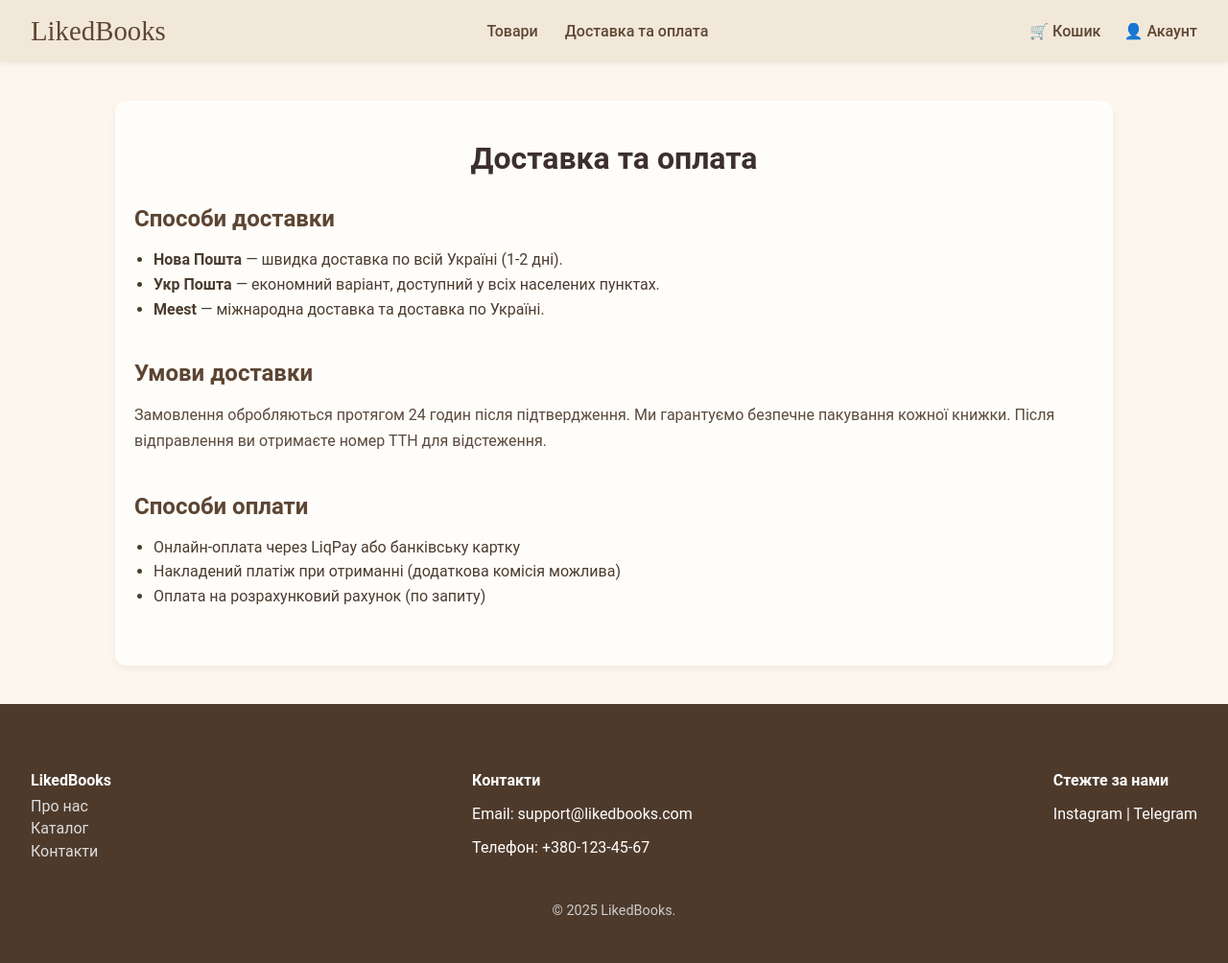
After one commit to shevchenko-nikita/bookstore, a Django app: page /delivery in a window 1280 px wide. The commit adds this page. Shown: the whole page at 96% size. Run offline with Django 4.2, Linux system fonts and the light colour scheme.

Commit message:
add delivery info

```diff
--- /dev/null
+++ b/products/templates/products/delivery.html
@@ -0,0 +1,46 @@
+{% load static %}
+<!DOCTYPE html>
+<html lang="uk">
+<head>
+  <meta charset="UTF-8" />
+  <title>Доставка та оплата | LikedBooks</title>
+  <link rel="stylesheet" href="{% static 'css/common.css' %}" />
+  <link rel="stylesheet" href="{% static 'css/delivery.css' %}" />
+</head>
+<body>
+  {% include 'products/partials/navbar.html' %}
+
+
+  <main class="delivery-container">
+    <h1>Доставка та оплата</h1>
+
+    <section class="section">
+      <h2>Способи доставки</h2>
+      <ul class="delivery-list">
+        <li><strong>Нова Пошта</strong> — швидка доставка по всій Україні (1-2 дні).</li>
+        <li><strong>Укр Пошта</strong> — економний варіант, доступний у всіх населених пунктах.</li>
+        <li><strong>Meest</strong> — міжнародна доставка та доставка по Україні.</li>
+      </ul>
+    </section>
+
+    <section class="section">
+      <h2>Умови доставки</h2>
+      <p>
+        Замовлення обробляються протягом 24 годин після підтвердження. Ми гарантуємо безпечне пакування кожної книжки.
+        Після відправлення ви отримаєте номер ТТН для відстеження.
+      </p>
+    </section>
+
+    <section class="section">
+      <h2>Способи оплати</h2>
+      <ul class="payment-list">
+        <li>Онлайн-оплата через LiqPay або банківську картку</li>
+        <li>Накладений платіж при отриманні (додаткова комісія можлива)</li>
+        <li>Оплата на розрахунковий рахунок (по запиту)</li>
+      </ul>
+    </section>
+  </main>
+
+  {% include 'products/partials/footer.html' %}
+</body>
+</html>
--- a/products/templates/products/partials/navbar.html
+++ b/products/templates/products/partials/navbar.html
@@ -2,7 +2,7 @@
     <div class="logo"><a href="{% url "index" %}">LikedBooks</a></div>
     <nav class="nav-links">
     <a href="{% url "products" %}">Товари</a>
-    <a href="#">Доставка та оплата</a>
+    <a href="{% url "delivery" %}">Доставка та оплата</a>
     </nav>
     <div class="nav-actions">
     <a href="#">🛒 Кошик</a>
--- a/products/templates/products/products.html
+++ b/products/templates/products/products.html
@@ -25,11 +25,6 @@
             <ul>
                 {% for category in categories %}
                 <li><a href="#"> {{ category.name }} </a></li>
-                {% comment %} <li><a href="#">Художня література</a></li>
-                <li><a href="#">Трилери</a></li>
-                <li><a href="#">Фентезі</a></li>
-                <li><a href="#">Біографії</a></li>
-                <li><a href="#">Наукова література</a></li> {% endcomment %}
                 {% endfor %}
             </ul>
             </aside>
--- a/products/views.py
+++ b/products/views.py
@@ -11,3 +11,6 @@ def products(request):
         'categories': ProductCategory.objects.all(),
     }
     return render(request, 'products/products.html', context)
+
+def delivery(request):
+    return render(request, 'products/delivery.html')
--- /dev/null
+++ b/static/css/delivery.css
@@ -0,0 +1,39 @@
+.delivery-container {
+    max-width: 1000px;
+    margin: 40px auto;
+    padding: 20px;
+    background-color: #fffdf9;
+    border-radius: 12px;
+    box-shadow: 0 4px 8px rgba(0, 0, 0, 0.05);
+  }
+
+  .delivery-container h1 {
+    text-align: center;
+    font-size: 32px;
+    margin-bottom: 30px;
+    color: #3c2f2f;
+  }
+
+  .section {
+    margin-bottom: 40px;
+  }
+
+  .section h2 {
+    font-size: 24px;
+    margin-bottom: 15px;
+    color: #5c4533;
+  }
+
+  .delivery-list,
+  .payment-list {
+    list-style: disc;
+    padding-left: 20px;
+    color: #4a3c2f;
+    line-height: 1.6;
+  }
+
+  .section p {
+    font-size: 16px;
+    line-height: 1.7;
+    color: #5a4a3e;
+  }
--- a/store/urls.py
+++ b/store/urls.py
@@ -19,12 +19,13 @@ from django.urls import path
 from django.conf.urls.static import static
 from django.conf import settings
 
-from products.views import index, products
+from products.views import index, products, delivery
 
 urlpatterns = [
     path('admin/', admin.site.urls),
     path('', index, name='index'),
-    path('products', products, name='products')
+    path('products', products, name='products'),
+    path('delivery', delivery, name='delivery')
 ]
 
 if settings.DEBUG == True:
```
